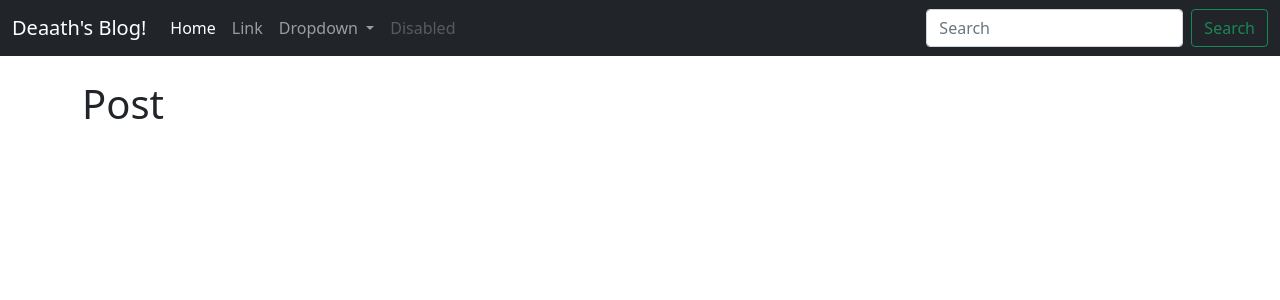
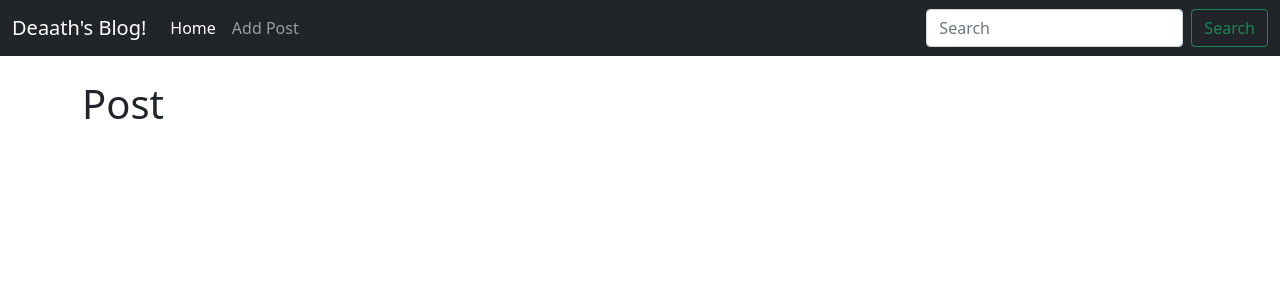
Before and after one commit to DeaaTH65/Blog_Application, a Django app: template Blog_Application/blog/templates/home.html in a window 1280 px wide. Shown: the top 300 px of the page. Run offline with Django 3.2, Linux system fonts and the light colour scheme; the template is opened without the code that fills it, so the values that code supplies are empty.

Commit message:
post added in website

```diff
--- a/Blog_Application/blog/templates/base.html
+++ b/Blog_Application/blog/templates/base.html
@@ -23,21 +23,7 @@
                 <a class="nav-link active" aria-current="page" href="#">Home</a>
               </li>
               <li class="nav-item">
-                <a class="nav-link" href="#">Link</a>
-              </li>
-              <li class="nav-item dropdown">
-                <a class="nav-link dropdown-toggle" href="#" id="navbarDropdown" role="button" data-bs-toggle="dropdown" aria-expanded="false">
-                  Dropdown
-                </a>
-                <ul class="dropdown-menu" aria-labelledby="navbarDropdown">
-                  <li><a class="dropdown-item" href="#">Action</a></li>
-                  <li><a class="dropdown-item" href="#">Another action</a></li>
-                  <li><hr class="dropdown-divider"></li>
-                  <li><a class="dropdown-item" href="#">Something else here</a></li>
-                </ul>
-              </li>
-              <li class="nav-item">
-                <a class="nav-link disabled" href="#" tabindex="-1" aria-disabled="true">Disabled</a>
+                <a class="nav-link" href="{% url 'add-post' %}">Add Post</a>
               </li>
             </ul>
             <form class="d-flex">
--- a/Blog_Application/blog/templates/home.html
+++ b/Blog_Application/blog/templates/home.html
@@ -1,4 +1,5 @@
 {% extends 'base.html' %}
+
 
 {% block content %}
 
@@ -7,7 +8,7 @@
 <ul>
 {% for post in object_list %}
     <li> <a href="{% url 'article-detail' post.pk %}">{{ post.title }}</a> - {{ post.author }} <br/>
-    {{ post.body }} </li>
+    {{ post.body }} </li> <hr/>
 {% endfor %}
 </ul>
 
--- a/Blog_Application/blog/urls.py
+++ b/Blog_Application/blog/urls.py
@@ -1,9 +1,10 @@
 from django.urls import path
-from .views import HomeView, ArticleDetailView
+from .views import HomeView, ArticleDetailView, AddPostView
 
 
 # using class based view.
 urlpatterns = [
     path('', HomeView.as_view(), name='home'),
     path('article/<pk>', ArticleDetailView.as_view(), name='article-detail'),
+    path('add_post/', AddPostView.as_view(), name='add-post'),
 ]
```
Also changed, not shown: Blog_Application/blog/models.py (+6 -1 lines), Blog_Application/blog/templates/add_post.html (added, +15 -0 lines), Blog_Application/blog/views.py (+7 -1 lines).
